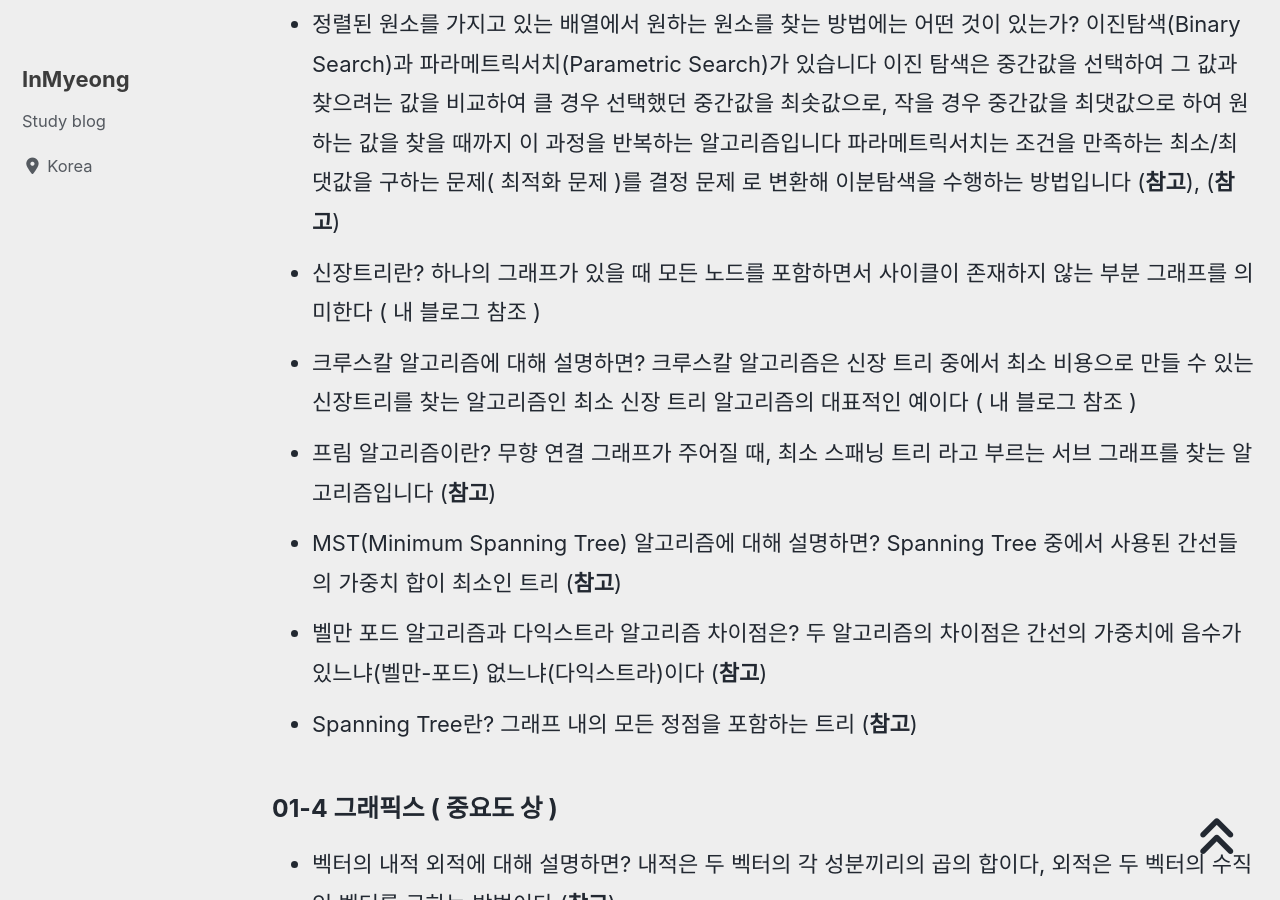
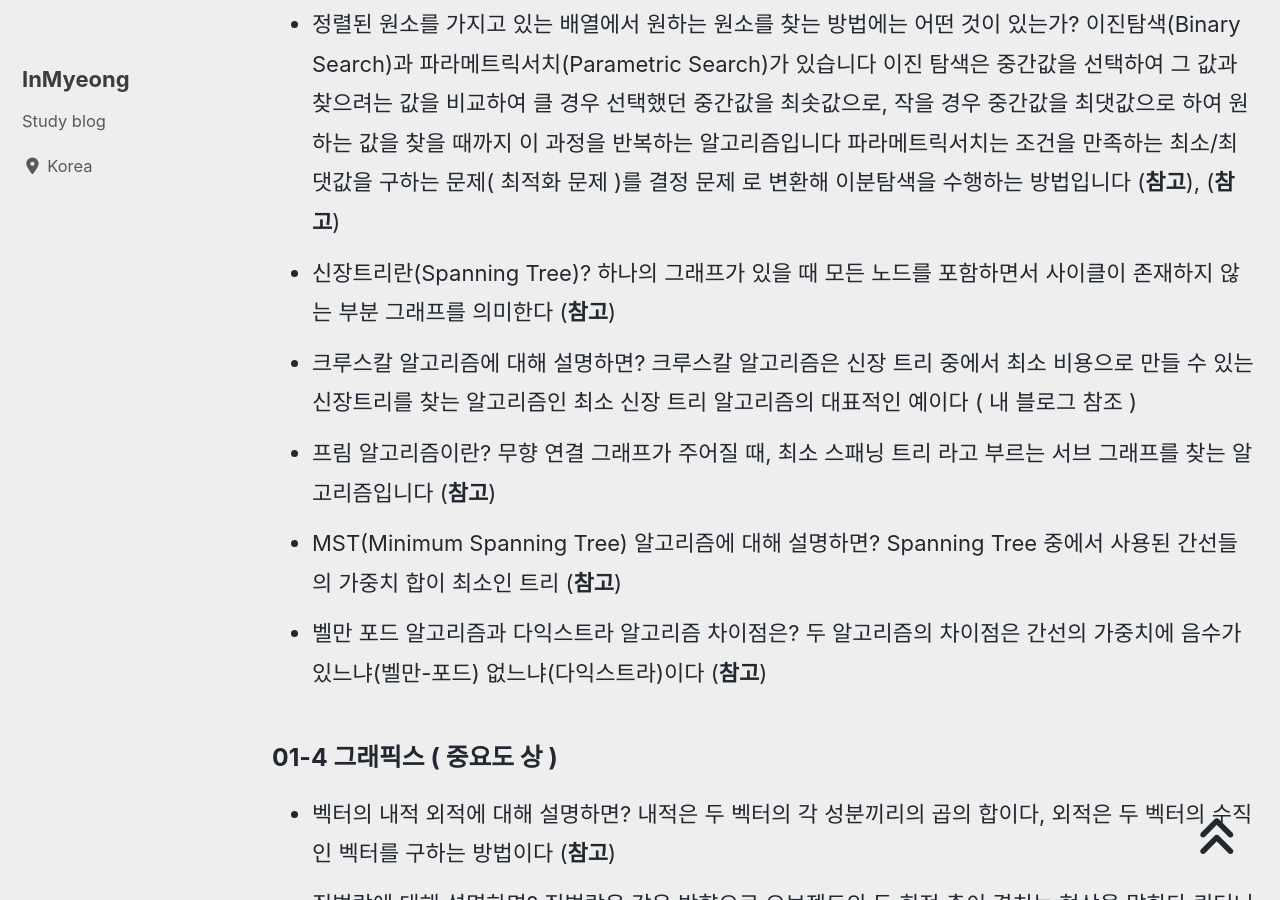
Before and after one commit to devMyeong/devMyeong.github.io, a Jekyll site: the page built from _posts/cs/2022-09-05-블로그-면접준비.md, in a window 1280 px wide and 900 px high, scrolled down 16348 px. Built offline with Jekyll 4.4.1, drawn with Linux system fonts in a browser that asks for light colours; cached includes are drawn as plain includes; nearby versions of some CDN libraries; some web fonts are replaced; comment, search, counter and statistics services are not loaded.

Commit message:
Chore : 알고리즘 파트 내용 수정

```diff
--- a/_posts/cs/2022-09-05-블로그-면접준비.md
+++ b/_posts/cs/2022-09-05-블로그-면접준비.md
@@ -156,12 +156,11 @@ last_modified_at: 2022-09-26
 - 병합정렬(Merge Sort) 구현 방법은? 주어진 배열을 원소가 하나 밖에 남지 않을 때까지 계속 둘로 쪼갠 후에 다시 크기 순으로 재배열 하면서 원래 크기의 배열로 합친다 ([**참고**](https://www.daleseo.com/sort-merge/))
 - 퀵소트의 시간 복잡도가 O(n^2)인 경우 즉 최악의 경우는 어떻게 발생할 수 있는가? 배열이 오름차순 정렬되어있거나 내림차순 정렬되어있는 경우에 재귀 호출의 깊이 곱하기 각 재귀 호출 단계의 비교 연산 = n^2 이라는 최악의 시간복잡도를 갖는다 ([**참고**](https://gyoogle.dev/blog/algorithm/Quick%20Sort.html))
 - 정렬된 원소를 가지고 있는 배열에서 원하는 원소를 찾는 방법에는 어떤 것이 있는가? 이진탐색(Binary Search)과 파라메트릭서치(Parametric Search)가 있습니다 이진 탐색은 중간값을 선택하여 그 값과 찾으려는 값을 비교하여 클 경우 선택했던 중간값을 최솟값으로, 작을 경우 중간값을 최댓값으로 하여 원하는 값을 찾을 때까지 이 과정을 반복하는 알고리즘입니다 파라메트릭서치는 조건을 만족하는 최소/최댓값을 구하는 문제( 최적화 문제 )를 결정 문제 로 변환해 이분탐색을 수행하는 방법입니다 ([**참고**](https://velog.io/@nimok97/c-%EC%9E%90%EB%A3%8C%EA%B5%AC%EC%A1%B0%EC%95%8C%EA%B3%A0%EB%A6%AC%EC%A6%98-%EA%B0%9C%EB%85%90-%EB%B3%B5%EC%8A%B5%ED%95%98%EA%B8%B0-18-%EC%9D%B4%EB%B6%84%ED%83%90%EC%83%89-Parametric-Search)), ([**참고**](https://loosie.tistory.com/518))
-- 신장트리란? 하나의 그래프가 있을 때 모든 노드를 포함하면서 사이클이 존재하지 않는 부분 그래프를 의미한다 ( 내 블로그 참조 )
+- 신장트리란(Spanning Tree)? 하나의 그래프가 있을 때 모든 노드를 포함하면서 사이클이 존재하지 않는 부분 그래프를 의미한다 ([**참고**](https://gmlwjd9405.github.io/2018/08/28/algorithm-mst.html))
 - 크루스칼 알고리즘에 대해 설명하면? 크루스칼 알고리즘은 신장 트리 중에서 최소 비용으로 만들 수 있는 신장트리를 찾는 알고리즘인 최소 신장 트리 알고리즘의 대표적인 예이다 ( 내 블로그 참조 )
 - 프림 알고리즘이란? 무향 연결 그래프가 주어질 때, 최소 스패닝 트리 라고 부르는 서브 그래프를 찾는 알고리즘입니다 ([**참고**](https://www.weeklyps.com/entry/%ED%94%84%EB%A6%BC-%EC%95%8C%EA%B3%A0%EB%A6%AC%EC%A6%98-Prims-algorithm))
 - MST(Minimum Spanning Tree) 알고리즘에 대해 설명하면? Spanning Tree 중에서 사용된 간선들의 가중치 합이 최소인 트리 ([**참고**](https://gmlwjd9405.github.io/2018/08/28/algorithm-mst.html))
 - 벨만 포드 알고리즘과 다익스트라 알고리즘 차이점은? 두 알고리즘의 차이점은 간선의 가중치에 음수가 있느냐(벨만-포드) 없느냐(다익스트라)이다 ([**참고**](https://shyeon.tistory.com/2))
-- Spanning Tree란? 그래프 내의 모든 정점을 포함하는 트리 ([**참고**](https://gmlwjd9405.github.io/2018/08/28/algorithm-mst.html))
 
 ### 01-4 그래픽스 ( 중요도 상 )
 - 벡터의 내적 외적에 대해 설명하면? 내적은 두 벡터의 각 성분끼리의 곱의 합이다, 외적은 두 벡터의 수직인 벡터를 구하는 방법이다 ([**참고**](https://math-development-geometry.tistory.com/45))
```
